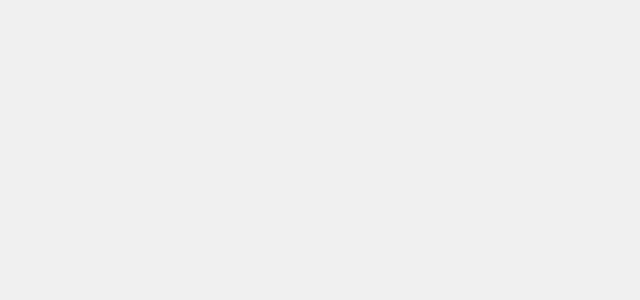
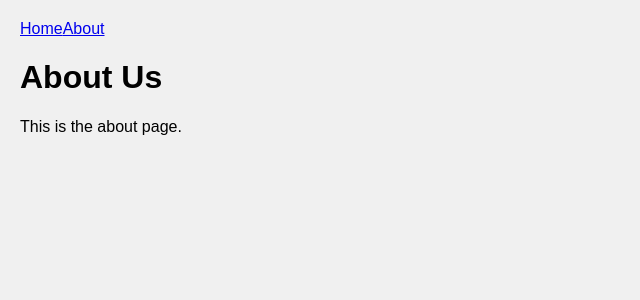
Before and after one commit to andimarcell/vue3-product-management, a Vue app: page /about in a window 1280 px wide. Before the commit this address had no page. Shown: the top 300 px of the page, without its empty margins (0-640 px from the left). Built offline with nearby package versions, Linux system fonts and the light colour scheme.

Commit message:
03. Mengenal Lifecycle onBeforeMount dan on Mounted

```diff
--- a/src/App.vue
+++ b/src/App.vue
@@ -1,8 +1,10 @@
 <script setup>
-import { RouterView } from 'vue-router'
+import { RouterLink, RouterView } from 'vue-router'
 </script>
 
 <template>
+  <RouterLink to="/">Home</RouterLink>
+  <RouterLink to="/about">About</RouterLink>
   <RouterView />
 </template>
 
--- a/src/router/index.js
+++ b/src/router/index.js
@@ -1,5 +1,6 @@
 import { createRouter, createWebHistory } from 'vue-router'
 import HomeView from '../views/HomeView.vue'
+import AboutView from '@/views/AboutView.vue'
 
 const router = createRouter({
   history: createWebHistory(import.meta.env.BASE_URL),
@@ -9,6 +10,11 @@ const router = createRouter({
       name: 'home',
       component: HomeView,
     },
+    {
+      path: '/about',
+      name: 'about',
+      component: AboutView,
+    },
   ],
 })
 
--- /dev/null
+++ b/src/views/AboutView.vue
@@ -0,0 +1,4 @@
+<template>
+        <h1>About Us</h1>
+        <p>This is the about page.</p>
+</template>
--- a/src/views/HomeView.vue
+++ b/src/views/HomeView.vue
@@ -1,6 +1,15 @@
 <script setup>
 import ProductCard from '@/components/ProductCard.vue';
 import Pagination from '@/components/Pagination.vue';
+
+import { onBeforeMount, onMounted } from 'vue';
+onBeforeMount(() => {
+	console.log('component will be mounted');
+});
+
+onMounted(() => {
+	console.log('component has been fully loaded');
+});
 </script>
 
 
```
